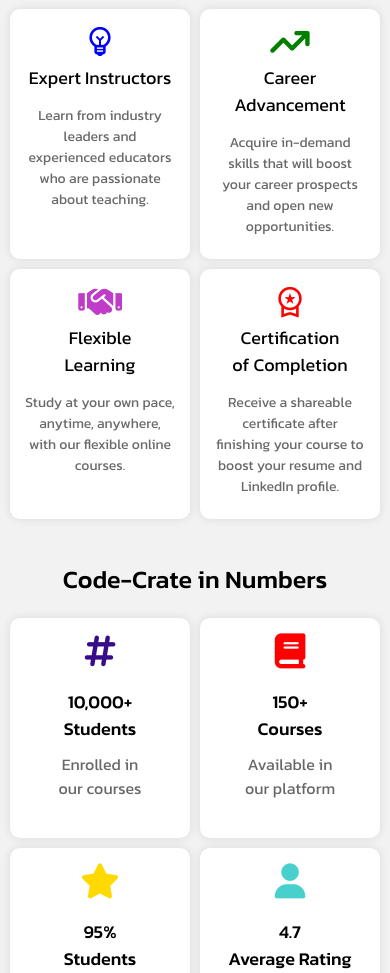
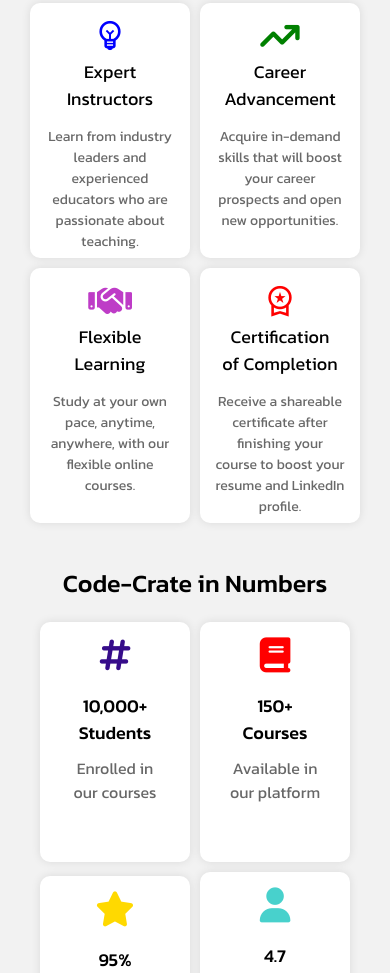
Before and after one commit to kiromagdy77/Code-Crate, a plain HTML site: page index.html in a window 390 px wide. Shown: the part 1027-2000 px from the top of the page. Drawn offline with nearby package versions, Linux system fonts and the light colour scheme.

Commit message:
style.css

```diff
--- a/CSS/style.css
+++ b/CSS/style.css
@@ -543,8 +543,9 @@ footer h4{
         height: auto;
     }
     nav img{
-        width: 80px;
+        width: 60px;
         height: auto;
+        margin-right: 5px;
     }
     .nav-links {
         gap: 5%;
@@ -659,8 +660,8 @@ footer h4{
     }
     .Why-cards{
         padding: 15px;
-        width: 150px;
-        height: 220px;
+        width: 130px;
+        height: 225px;
         border-radius: 10px;
     }
     .Why-cards span{
@@ -699,8 +700,8 @@ footer h4{
         margin-bottom: 20px;
     }
     .numbers-cards{
-        width: 150px;
-        min-height: 190px;
+        width: 120px;
+        min-height: 210px;
         padding: 15px;
         justify-content: start;
     }
@@ -737,7 +738,7 @@ footer h4{
         margin-bottom: 20px;
     }
     .Scomments-card{
-        width: 325px;
+        width: 250px;
         min-height: 140px;
         height: 150px;
         padding: 20px;
```
